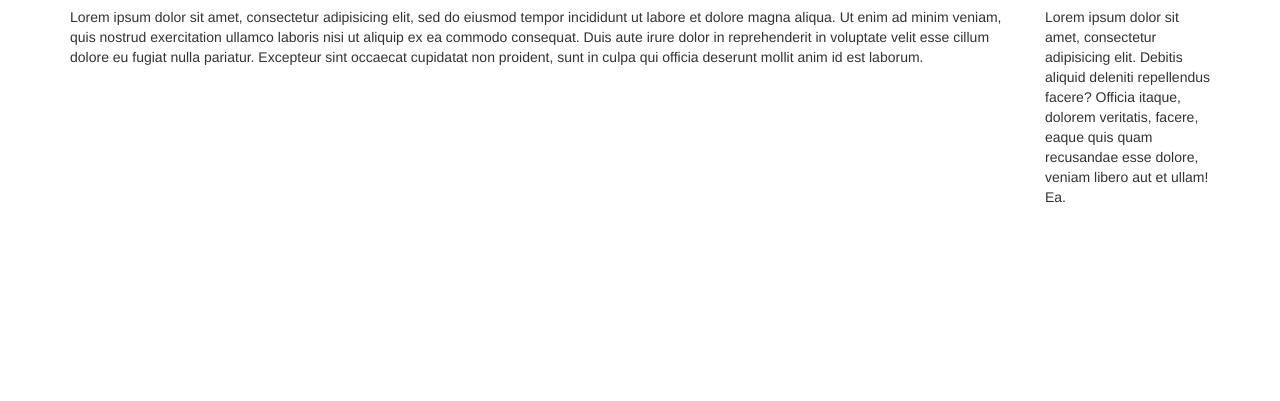
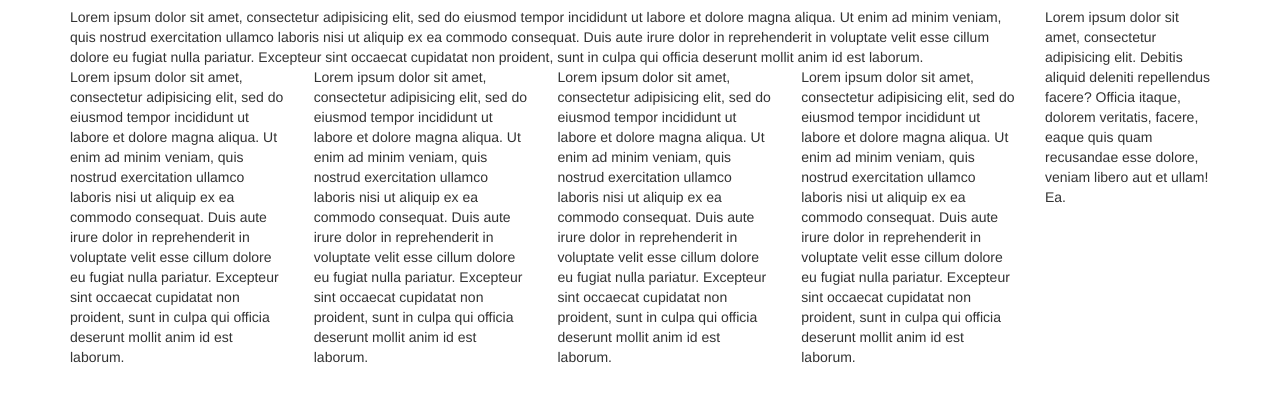
Before and after one commit to 11410100142/training-web, a plain HTML site: page pertemuan 03/Grid-01.html in a window 1280 px wide. Shown: the part 135-536 px from the top of the page. Drawn offline with nearby package versions, Linux system fonts and the light colour scheme.

Commit message:
pertemuan 03-04

```diff
--- a/pertemuan 03/Grid-01.html
+++ b/pertemuan 03/Grid-01.html
@@ -81,6 +81,18 @@
             <div class="row">
               <div class="col-md-10">
                 Lorem ipsum dolor sit amet, consectetur adipisicing elit, sed do eiusmod tempor incididunt ut labore et dolore magna aliqua. Ut enim ad minim veniam, quis nostrud exercitation ullamco laboris nisi ut aliquip ex ea commodo consequat. Duis aute irure dolor in reprehenderit in voluptate velit esse cillum dolore eu fugiat nulla pariatur. Excepteur sint occaecat cupidatat non proident, sunt in culpa qui officia deserunt mollit anim id est laborum.
+              <div class="row">
+                <div class="col-md-3">
+                  Lorem ipsum dolor sit amet, consectetur adipisicing elit, sed do eiusmod tempor incididunt ut labore et dolore magna aliqua. Ut enim ad minim veniam, quis nostrud exercitation ullamco laboris nisi ut aliquip ex ea commodo consequat. Duis aute irure dolor in reprehenderit in voluptate velit esse cillum dolore eu fugiat nulla pariatur. Excepteur sint occaecat cupidatat non proident, sunt in culpa qui officia deserunt mollit anim id est laborum.
+                </div>
+                <div class="col-md-3">
+                  Lorem ipsum dolor sit amet, consectetur adipisicing elit, sed do eiusmod tempor incididunt ut labore et dolore magna aliqua. Ut enim ad minim veniam, quis nostrud exercitation ullamco laboris nisi ut aliquip ex ea commodo consequat. Duis aute irure dolor in reprehenderit in voluptate velit esse cillum dolore eu fugiat nulla pariatur. Excepteur sint occaecat cupidatat non proident, sunt in culpa qui officia deserunt mollit anim id est laborum.
+                </div>
+                <div class="col-md-3">Lorem ipsum dolor sit amet, consectetur adipisicing elit, sed do eiusmod tempor incididunt ut labore et dolore magna aliqua. Ut enim ad minim veniam, quis nostrud exercitation ullamco laboris nisi ut aliquip ex ea commodo consequat. Duis aute irure dolor in reprehenderit in voluptate velit esse cillum dolore eu fugiat nulla pariatur. Excepteur sint occaecat cupidatat non proident, sunt in culpa qui officia deserunt mollit anim id est laborum.
+                </div>
+                <div class="col-md-3">Lorem ipsum dolor sit amet, consectetur adipisicing elit, sed do eiusmod tempor incididunt ut labore et dolore magna aliqua. Ut enim ad minim veniam, quis nostrud exercitation ullamco laboris nisi ut aliquip ex ea commodo consequat. Duis aute irure dolor in reprehenderit in voluptate velit esse cillum dolore eu fugiat nulla pariatur. Excepteur sint occaecat cupidatat non proident, sunt in culpa qui officia deserunt mollit anim id est laborum.
+                </div>
+              </div>
               </div>
               <div class="col-md-2">
                 Lorem ipsum dolor sit amet, consectetur adipisicing elit. Debitis aliquid deleniti repellendus facere? Officia itaque, dolorem veritatis, facere, eaque quis quam recusandae esse dolore, veniam libero aut et ullam! Ea.
```
